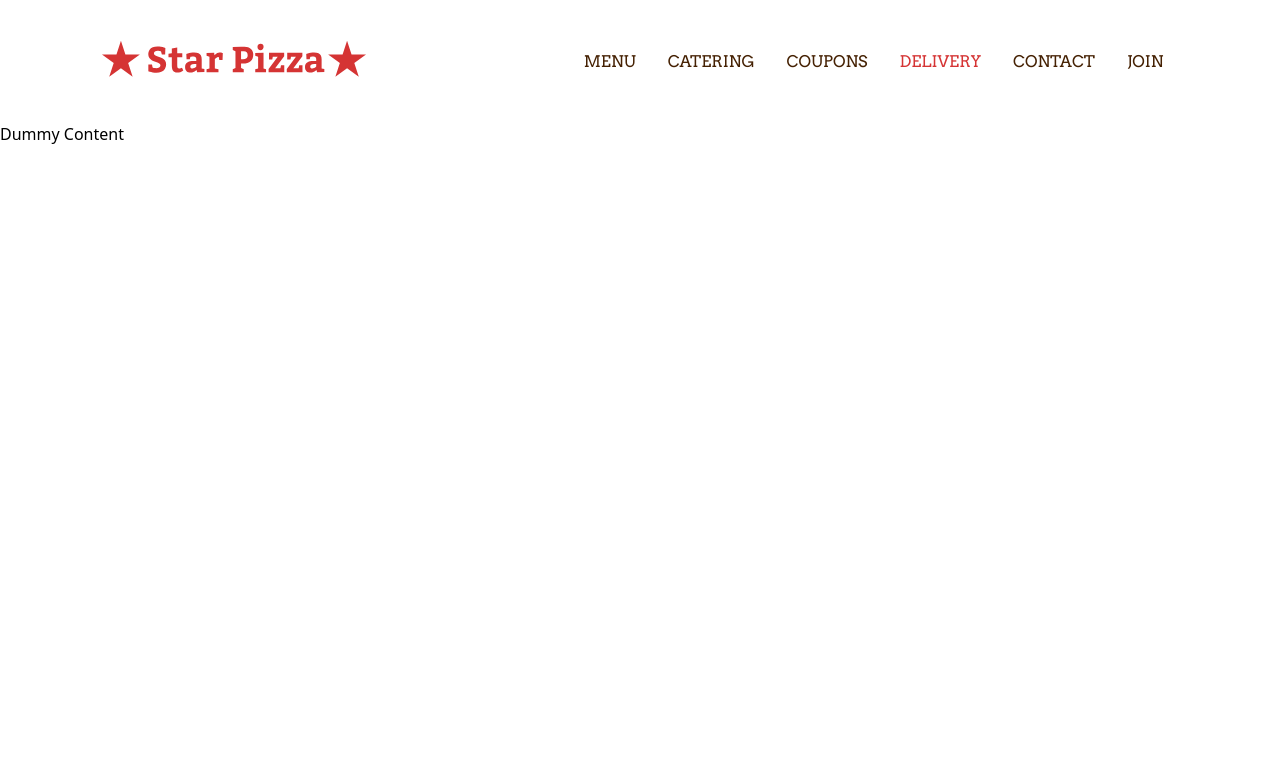
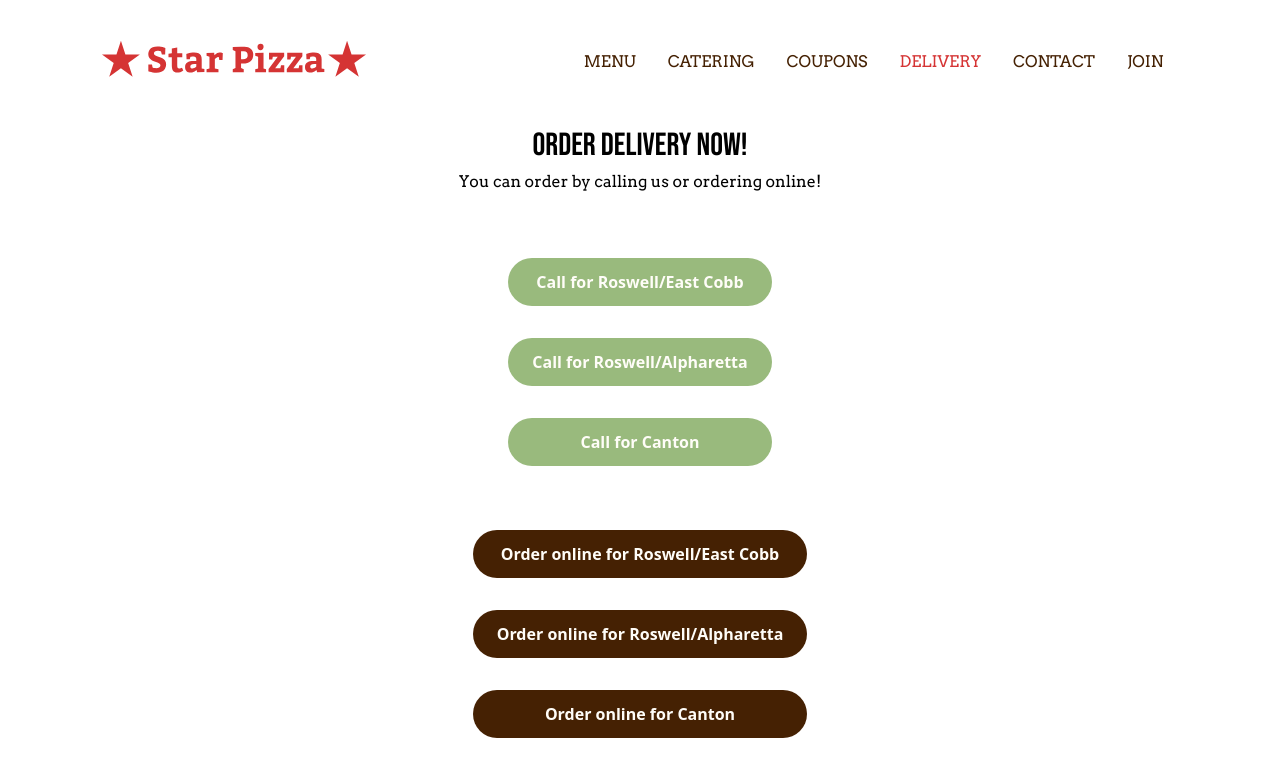
Before and after one commit to nishatfiroj/star-pizza, a Next.js app: page /delivery in a window 1280 px wide. Shown: the top 776 px of the page. Built offline with nearby package versions, Linux system fonts and the light colour scheme.

Commit message:
delivery page

```diff
--- a/src/app/delivery/page.tsx
+++ b/src/app/delivery/page.tsx
@@ -1,7 +1,47 @@
 "use client"
 
-import { Base } from "@/src/components"
+import { Base, Heading, Paragraph } from "@/src/components"
+import { CallButton, OrderOnlineButton } from "./styled"
+import { Grid } from "@mui/material"
 
 export default function Page() {
-  return <Base> Dummy Content </Base>
+  return (
+    <Base>
+      <Grid
+        container
+        justifyContent="center"
+        flexDirection="column"
+        flex={1}
+        alignItems="center"
+        spacing={8}
+      >
+        <Grid textAlign="center">
+          <Heading>Order delivery now!</Heading>
+          <Paragraph>You can order by calling us or ordering online!</Paragraph>
+        </Grid>
+
+        <Grid container flexDirection="column" spacing={4}>
+          <CallButton href="tel:+17706506717">
+            Call for Roswell/East Cobb
+          </CallButton>
+          <CallButton href="tel:+17706673000">
+            Call for Roswell/Alpharetta
+          </CallButton>
+          <CallButton href="tel:+16788809167">Call for Canton</CallButton>
+        </Grid>
+
+        <Grid container flexDirection="column" spacing={4}>
+          <OrderOnlineButton href="https://ordering.bigholler.com/StarPizza/">
+            Order online for Roswell/East Cobb
+          </OrderOnlineButton>
+          <OrderOnlineButton href="https://ordering.bigholler.com/StarPizzaAlpharettaHwy/">
+            Order online for Roswell/Alpharetta
+          </OrderOnlineButton>
+          <OrderOnlineButton href="https://slicelife.com/restaurants/ga/canton/30114/star-pizza-pasta-canton/menu?rwg_token=AAiGsoYq5fksMBOmaO7I2IkAQ0vus5cQFYusHmH--uaIJ8m9BQ0kDCKuTC7H3nL7c6tyx6h9PjkcqrHrqmXkI3x-M7ccGnibCA%3D%3D">
+            Order online for Canton
+          </OrderOnlineButton>
+        </Grid>
+      </Grid>
+    </Base>
+  )
 }
--- /dev/null
+++ b/src/app/delivery/styled.ts
@@ -0,0 +1,22 @@
+import styled from "styled-components"
+
+export const CallButton = styled.a`
+  background-color: var(--secondary-color);
+  border-radius: 24px;
+  padding: 12px 24px;
+  text-align: center;
+  color: var(--default-white);
+  font-weight: bold;
+  max-width: 400px;
+`
+
+export const OrderOnlineButton = styled.a`
+  background-color: var(--default-text-color);
+  color: var(--default-white);
+  border-radius: 24px;
+  padding: 12px 24px;
+  text-align: center;
+  color: var(--default-white);
+  font-weight: bold;
+  max-width: 400px;
+`
--- a/src/app/home/LocationCard.tsx
+++ b/src/app/home/LocationCard.tsx
@@ -1,6 +1,7 @@
 import { Grid } from "@mui/material"
 import Image from "next/image"
 import pin from "@/public/location-pin.svg"
+import { Paragraph } from "@/src/components"
 
 type HoursRow = {
   label: string
@@ -30,12 +31,12 @@
         <Image src={pin} alt="Location" />
       </Grid>
       <Grid size={9}>
-        <p>{address}</p>
-        <p>{phone}</p>
-        <p>{services}</p>
-        <p>{intersection}</p>
+        <Paragraph>{address}</Paragraph>
+        <Paragraph>{phone}</Paragraph>
+        <Paragraph>{services}</Paragraph>
+        <Paragraph>{intersection}</Paragraph>
         {deliveryAreas.length > 0 && (
-          <p>
+          <Paragraph>
             Delivering to{" "}
             {deliveryAreas.map((area, i) => (
               <b key={area}>
@@ -44,16 +45,16 @@
               </b>
             ))}
             .
-          </p>
+          </Paragraph>
         )}
         <br />
-        <p>
+        <Paragraph>
           <b>HOURS</b>
-        </p>
+        </Paragraph>
         {hours.map((row, i) => (
-          <p key={`${row.label}-${i}`}>
+          <Paragraph key={`${row.label}-${i}`}>
             {row.label} {row.time}
-          </p>
+          </Paragraph>
         ))}
       </Grid>
     </Grid>
```
